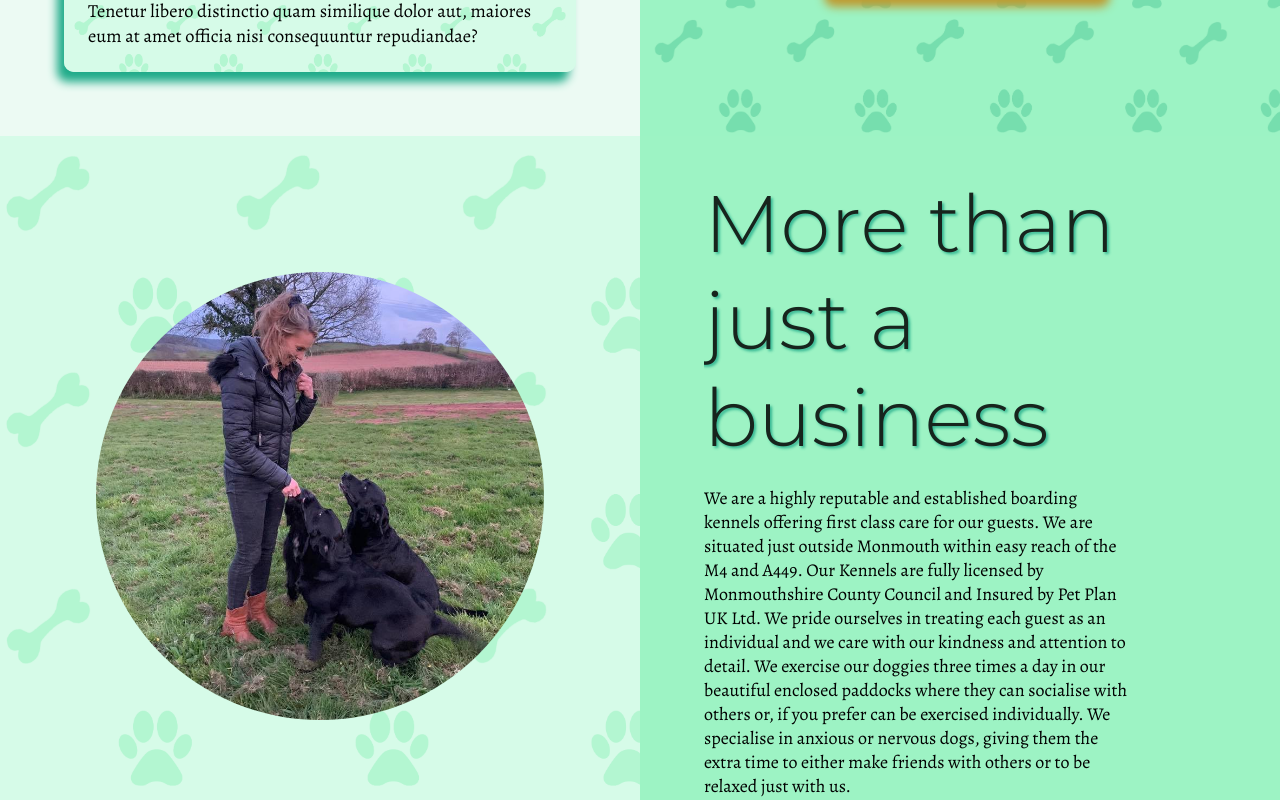
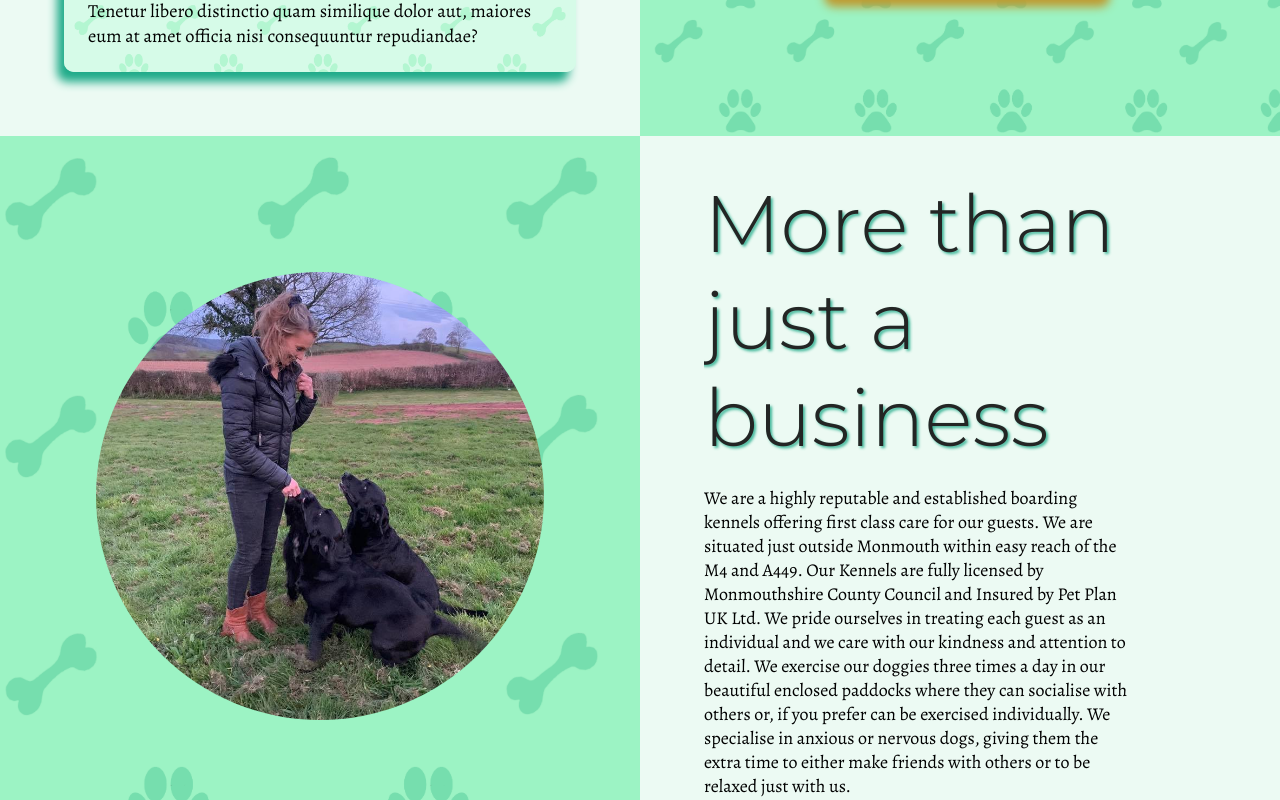
Before and after one commit to Velocima/green-lawns, a React (Create React App) app: page / in a window 1280 px wide. Shown: the part 720-1520 px from the top of the page. Built offline with nearby package versions, Linux system fonts and the light colour scheme.

Commit message:
about wallpapers updated to be consistent with landing

```diff
--- a/src/css/about.css
+++ b/src/css/about.css
@@ -11,8 +11,13 @@
   box-shadow: 7px 10px 10px #1fab89;
   border-radius: 10px; }
 
-.about-container .family .image-container, .about-container .facilities .tiles p {
+.about-container .facilities .tiles p {
   background: url("../images/doggo-background-texture-3.png");
+  background-repeat: no-repeat;
+  background-size: cover; }
+
+.about-container .family .image-container {
+  background: url("../images/doggo-background-texture-2-crop-2.png");
   background-repeat: no-repeat;
   background-size: cover; }
 
@@ -90,7 +95,7 @@
       align-items: flex-start;
       height: 100%;
       width: 100%;
-      background-color: #9df3c4; }
+      background-color: #ecfaf3; }
       .about-container .family .family-text .overflow-container {
         margin-left: 5vw; }
         .about-container .family .family-text .overflow-container h1 {
--- a/src/scss/about.scss
+++ b/src/scss/about.scss
@@ -27,7 +27,7 @@
 			align-items: flex-start;
 			height: 100%;
 			width: 100%;
-			background-color: $green2;
+			background-color: $background-color;
 			.overflow-container {
 				margin-left: 5vw;
 				h1 {
@@ -44,7 +44,7 @@
 			}
 		}
 		.image-container {
-			@extend %light-wallpaper;
+			@extend %dark-wallpaper;
 			display: grid;
 			place-items: center;
 			height: 100%;
```
